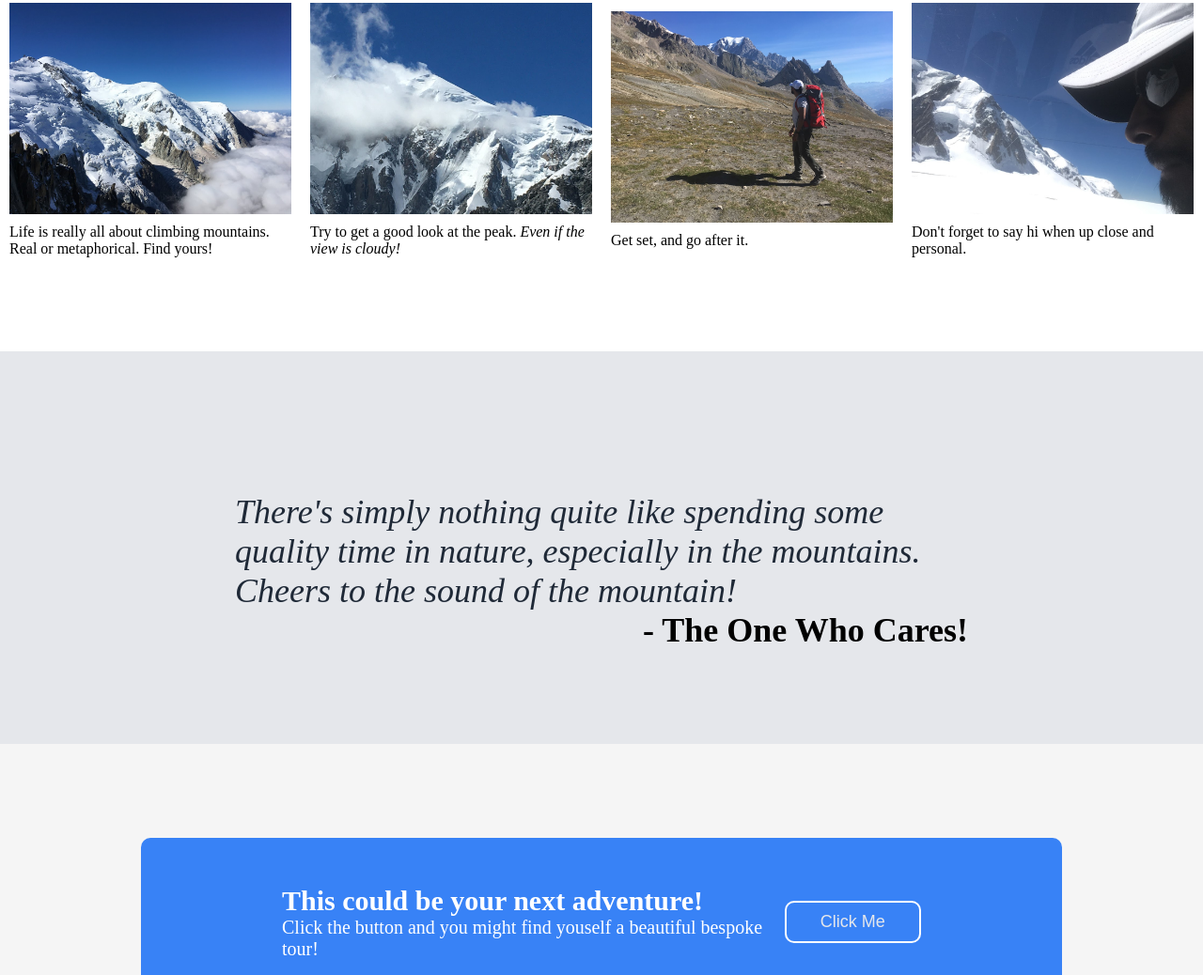
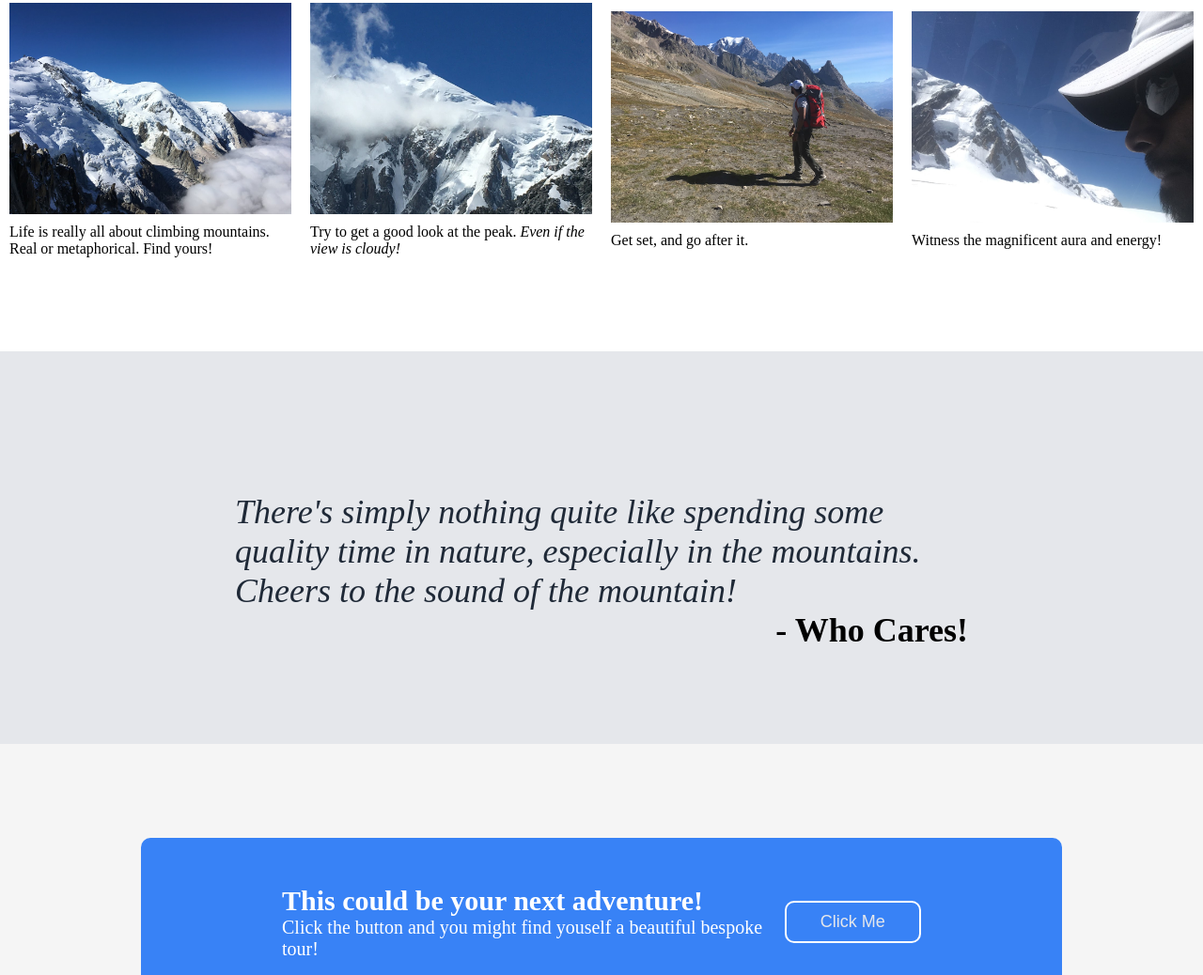
Before and after one commit to theabhaypatil/Project-Foundation, a plain HTML site: page index.html in a window 1280 px wide. Shown: the part 676-1714 px from the top of the page at 94% size. Drawn offline with Linux system fonts and the light colour scheme.

Commit message:
Quote author changed to "Who Cares"

```diff
--- a/index.html
+++ b/index.html
@@ -45,7 +45,7 @@
             </div>
             <div class="image-text">
                 <img src="TMB_pics/concentrate.jpeg"></img>
-                <div>Don't forget to say hi when up close and personal.</div>
+                <div>Witness the magnificent aura and energy!</div>
             </div>
         </div>
     </div>
@@ -54,7 +54,7 @@
             <p class="quote">There's simply nothing quite like spending some quality time in nature, especially in the mountains.
                 Cheers to the sound of the mountain!
             </p>
-            <div class="quote-author">- The One Who Cares!</div>
+            <div class="quote-author">- Who Cares!</div>
         </div>
     </div>
     <div class="container4">
```
